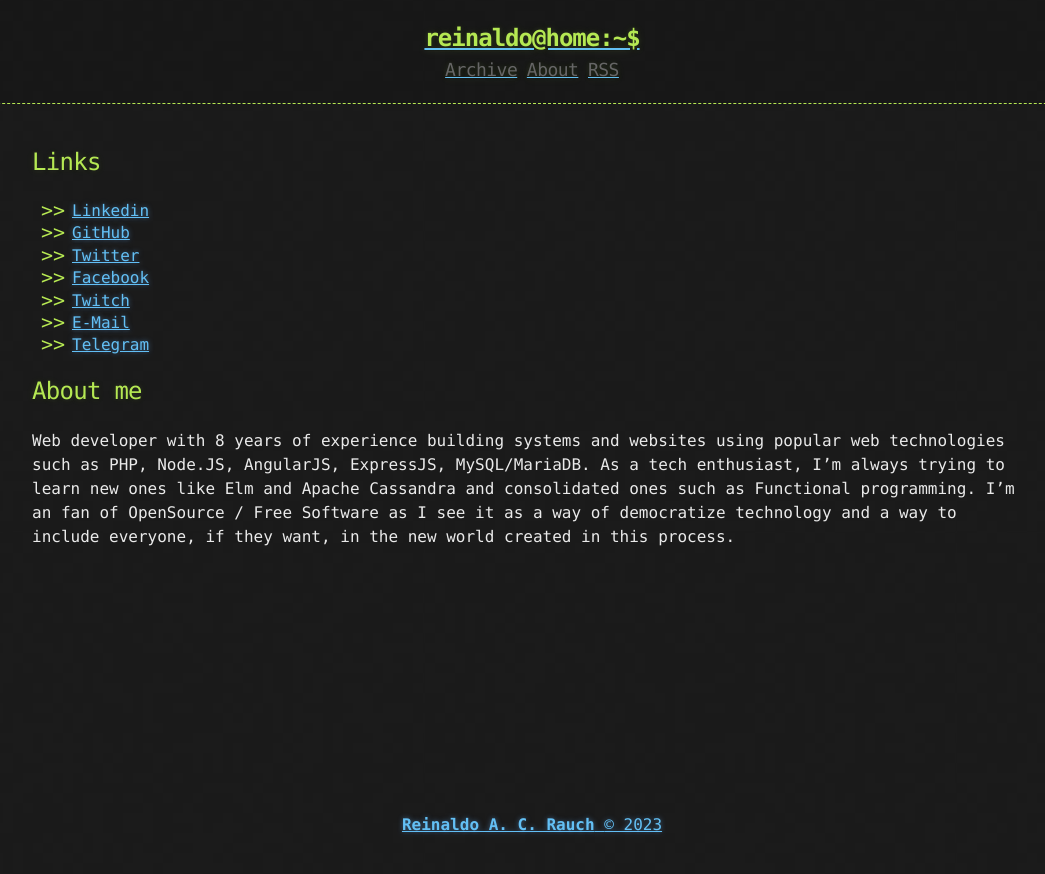
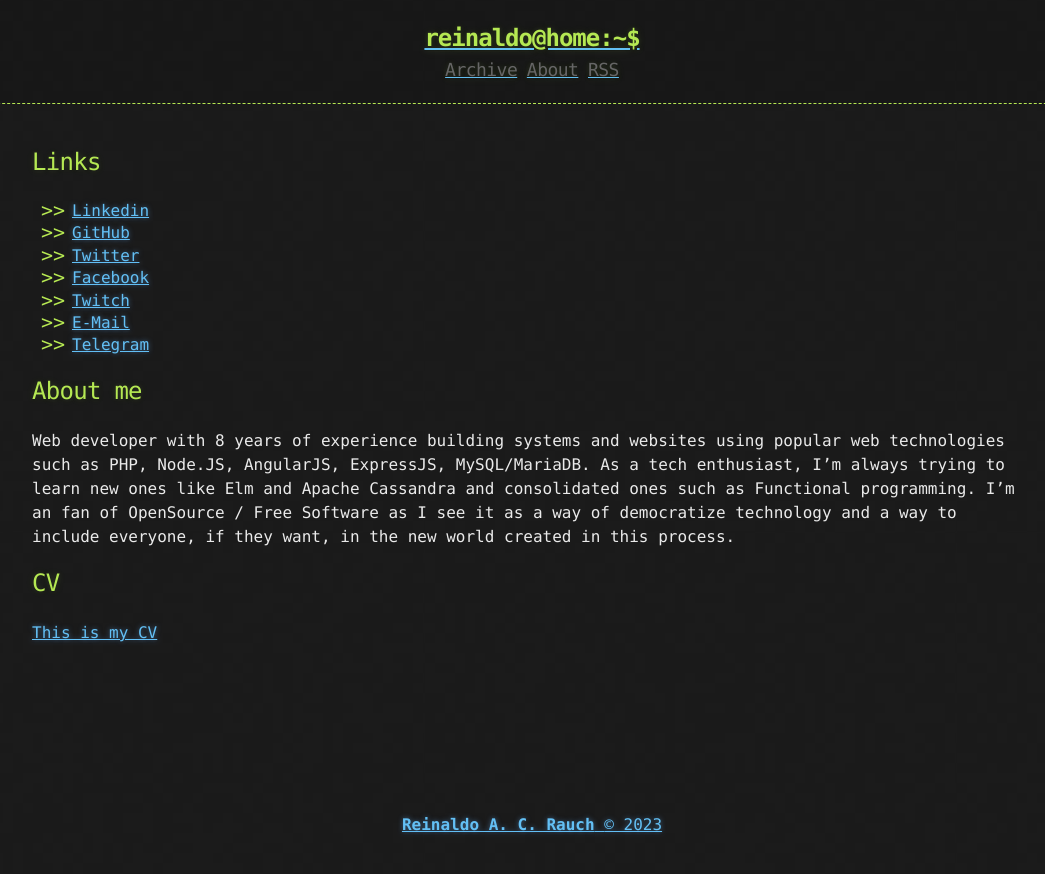
Before and after one commit to reinaldorauch/reinaldorauch.github.io, a Jekyll site: the page built from about.md, in a window 1280 px wide. Shown: the top 874 px of the page, without its empty margins (108-1153 px from the left). Built offline with Jekyll 4.4.1, drawn with Linux system fonts in a browser that asks for light colours.

Commit message:
feat(about): adding CV to about page

```diff
--- a/about.md
+++ b/about.md
@@ -19,3 +19,7 @@ permalink: /about/
 Web developer with 8 years of experience building systems and websites using popular web technologies such as PHP, Node.JS, AngularJS, ExpressJS, MySQL/MariaDB. As a tech enthusiast, I'm always trying to learn new ones like Elm and Apache Cassandra and consolidated ones such as Functional programming.
 I'm an fan of OpenSource / Free Software as I see it as a way of democratize technology and a way to include everyone, if they want, in the new world
 created in this process.
+
+## CV
+
+[This is my CV](../assets/Resume-Reinaldo-Rauch.pdf)
```
Also changed, not shown: 1 other file.
